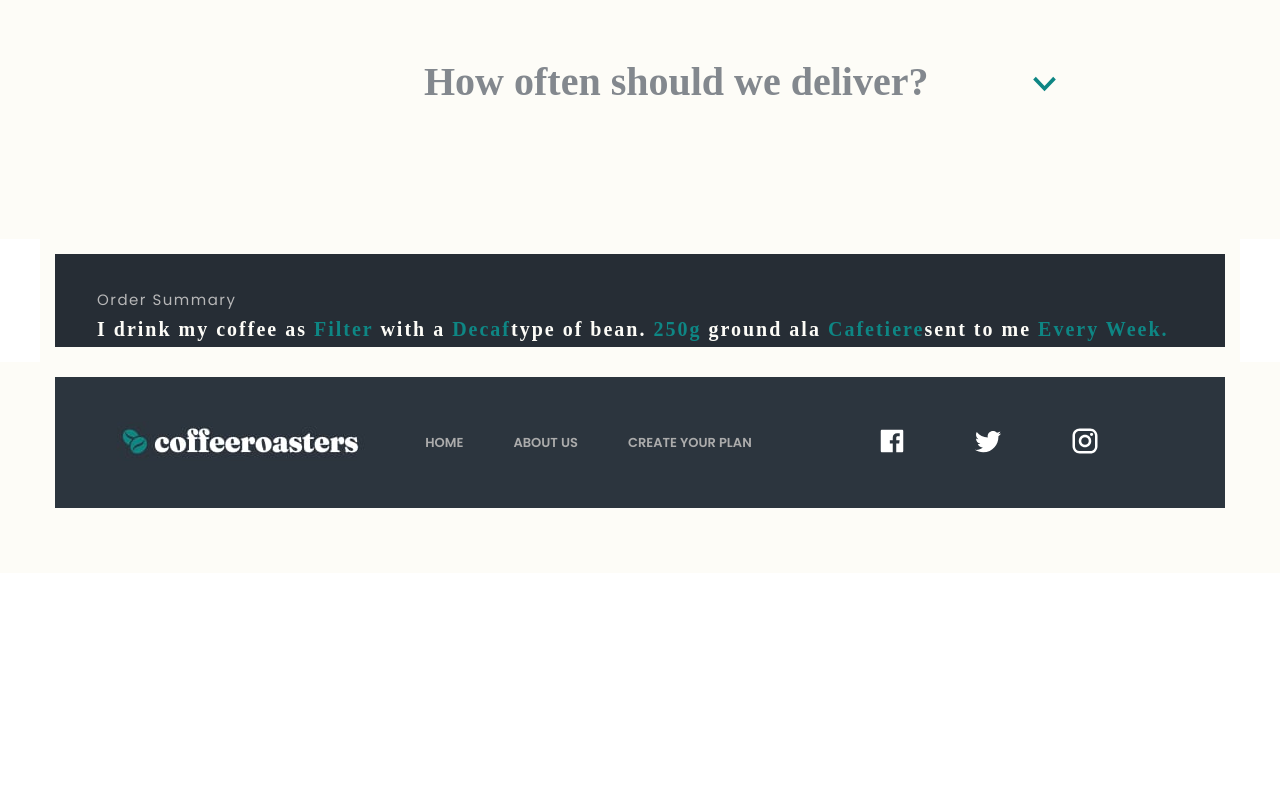
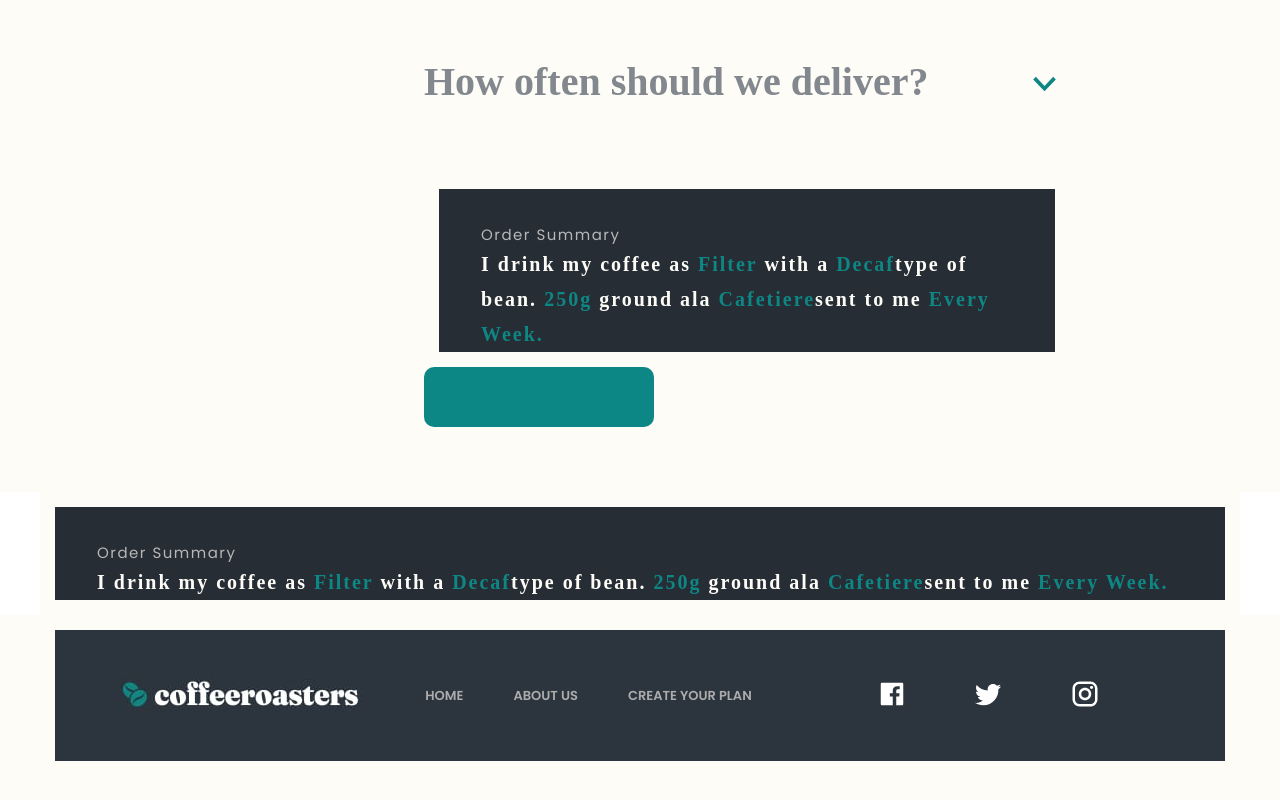
Before and after one commit to gaurav15112/Coffee-Roaster, a Next.js app: page /aboutpage in a window 1280 px wide. Shown: the part 2328-3128 px from the top of the page. Before the commit the page ends 2901 px from the top, so only its background shows below. Built offline with nearby package versions, Linux system fonts and the light colour scheme.

Commit message:
added button

```diff
--- a/src/Components/Prefences/Prefences.tsx
+++ b/src/Components/Prefences/Prefences.tsx
@@ -2,7 +2,8 @@ import React, { useState } from "react";
 import style from "./Prefences.module.scss";
 import arrow from "../../../public/assets/Vector.svg";
 import Image from "next/image";
-
+import OrderSummary from "../OrderSummary/OrderSummary";
+import Button from "../Button/Button";
 const choices = {
   prefencesTable: [
     {
@@ -126,7 +127,7 @@ const choices = {
   ],
 };
 
-const Prefences = () => {
+const Prefences = ({ props }) => {
   const [isOpen, setOpen] = useState(false);
   const [clicked, setClicked] = useState(false);
   const [openIndexes, setOpenIndexes] = useState<number[]>([]);
@@ -210,6 +211,8 @@ const Prefences = () => {
                   </div>
                 );
               })}
+              <OrderSummary />
+              <Button />
             </div>
           </div>
         </div>
```
